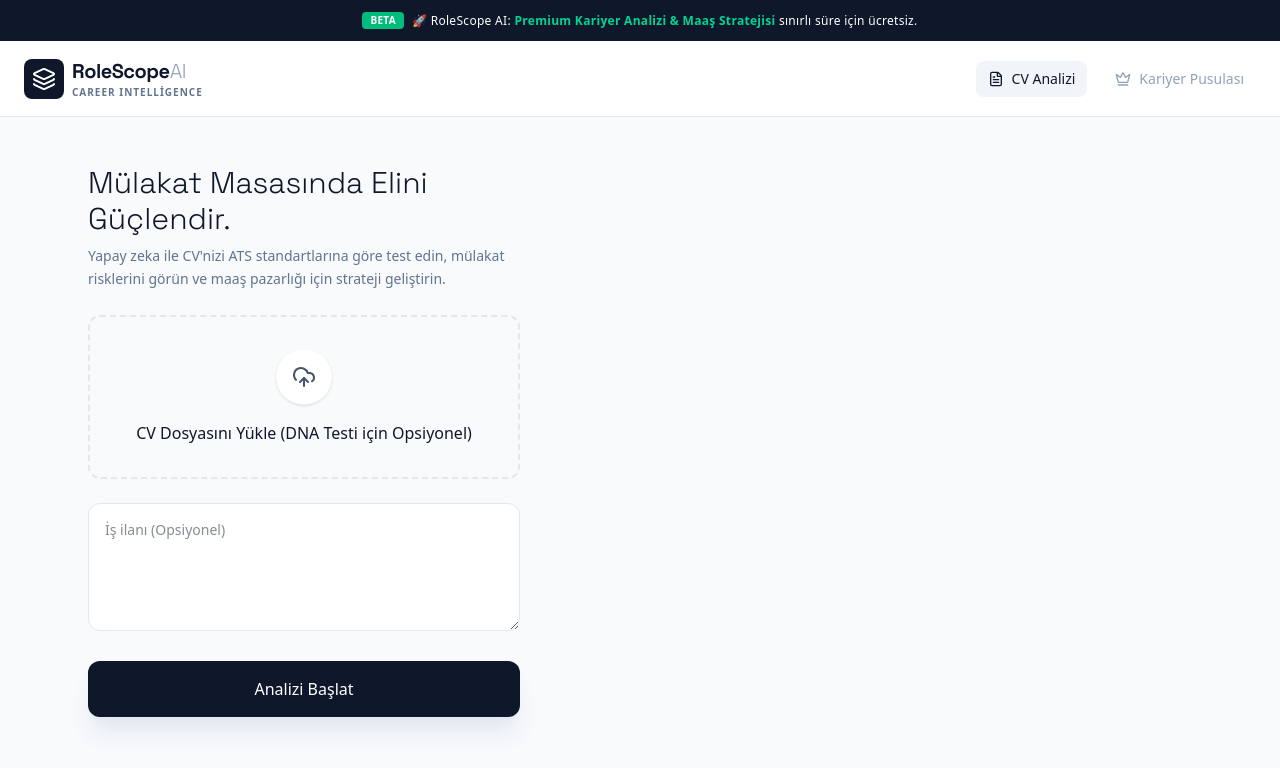
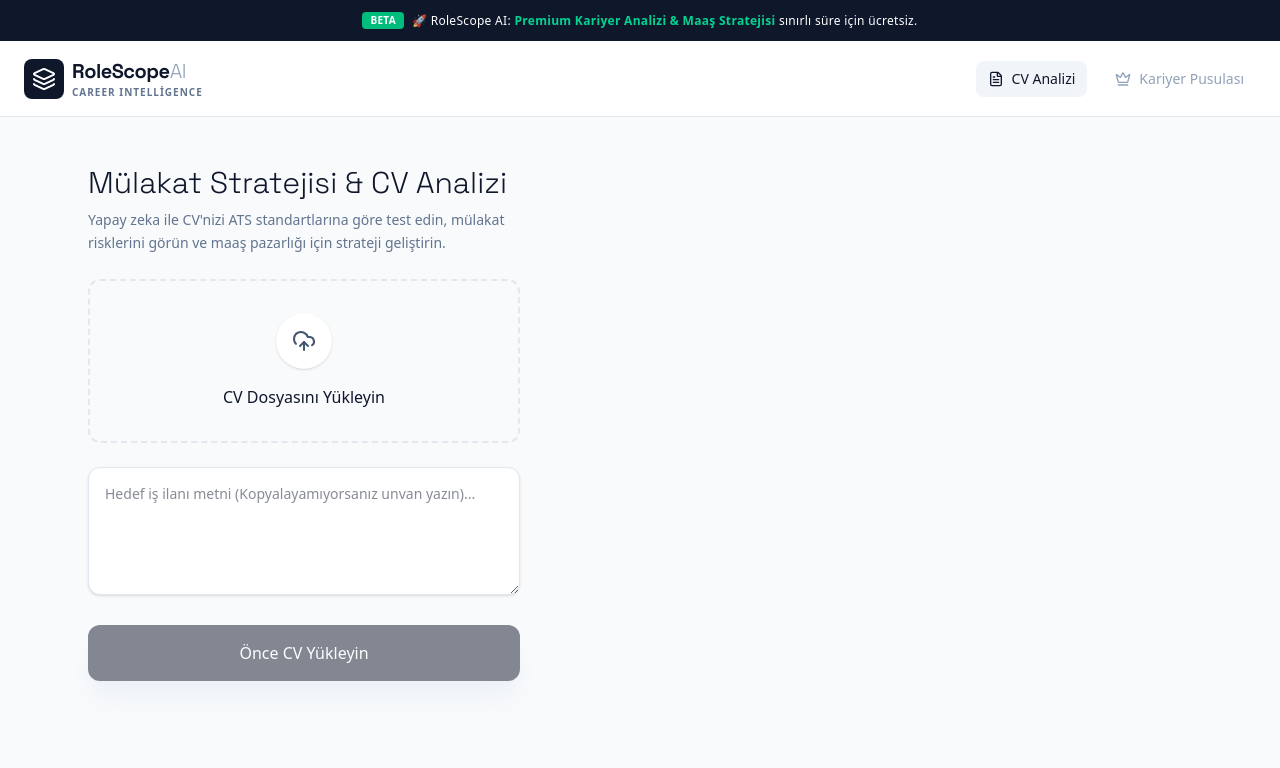
Before and after one commit to monurpirencioglu/rolescope-frontend, a Next.js app: page / in a window 1280 px wide. Shown: the top 768 px of the page. Built offline with nearby package versions, Linux system fonts and the light colour scheme.

Commit message:
Update page.tsx

```diff
--- a/app/page.tsx
+++ b/app/page.tsx
@@ -14,7 +14,7 @@ import {
 } from 'chart.js';
 import { Doughnut, Radar } from 'react-chartjs-2';
 
-// İkon Seti (Tüm profesyonel set yüklü)
+// İkon Seti
 import {
   ShieldAlert,
   TrendingUp,
@@ -96,7 +96,7 @@ export default function Home() {
   };
 
   const handleAnalyze = async () => {
-    if (!file && activeTab === "cv") return alert("Lütfen CV yükleyin.");
+    if (!file && activeTab === "cv") return alert("Lütfen devam etmeden önce bir CV yükleyin.");
     setLoading(true);
     setResult(null);
     const formData = new FormData();
@@ -178,7 +178,7 @@ export default function Home() {
                 <div className="lg:col-span-5 space-y-6">
                     <div>
                         <h2 className="text-3xl font-light text-slate-900 mb-2 flex items-center gap-2">
-                            {activeTab === 'cv' ? 'Mülakat Masasında Elini Güçlendir.' : <><span className="text-amber-500"><Crown size={28} /></span> Karakter DNA’na En Uygun Kariyer Yolunu Keşfet.</>}
+                            {activeTab === 'cv' ? 'Mülakat Stratejisi & CV Analizi' : <><span className="text-amber-500"><Crown size={28} /></span> Karakter DNA’na En Uygun Kariyer Yolunu Keşfet.</>}
                         </h2>
                         <p className="text-slate-500 text-sm leading-relaxed">
                             {activeTab === 'cv' ? "Yapay zeka ile CV'nizi ATS standartlarına göre test edin, mülakat risklerini görün ve maaş pazarlığı için strateji geliştirin." : "Kişilik özelliklerinizi bilimsel yöntemlerle analiz ederek size en uygun çalışma ortamını ve rolü keşfedin."}
@@ -189,22 +189,29 @@ export default function Home() {
                         <input type="file" onChange={(e) => setFile(e.target.files ? e.target.files[0] : null)} className="absolute inset-0 w-full h-full opacity-0 cursor-pointer z-10" />
                         <div className="flex flex-col items-center text-center">
                             <div className="p-4 bg-white rounded-full mb-4 shadow-sm"><UploadCloud size={24} className="text-slate-600" /></div>
-                            <p className="font-medium text-slate-900">{file ? file.name : "CV Dosyasını Yükle (DNA Testi için Opsiyonel)"}</p>
+                            <p className="font-medium text-slate-900">
+                              {file ? file.name : (activeTab === 'cv' ? "CV Dosyasını Yükleyin" : "CV Yükleyin (Opsiyonel)")}
+                            </p>
                         </div>
                     </div>
 
                     {activeTab === 'cv' && (
-                        <textarea placeholder="İş ilanı (Opsiyonel)" className="w-full h-32 p-4 border border-slate-200 rounded-xl outline-none text-sm bg-white" value={ilan} onChange={(e) => setIlan(e.target.value)} />
-                    )}
-
-                    {activeTab === 'cv' && (
-                        <button onClick={handleAnalyze} className="w-full py-4 bg-slate-900 text-white rounded-xl font-medium hover:bg-slate-800 transition-all shadow-xl shadow-slate-200">Analizi Başlat</button>
+                        <>
+                          <textarea placeholder="Hedef iş ilanı metni (Kopyalayamıyorsanız unvan yazın)..." className="w-full h-32 p-4 border border-slate-200 rounded-xl outline-none text-sm bg-white shadow-sm" value={ilan} onChange={(e) => setIlan(e.target.value)} />
+                          <button
+                            onClick={handleAnalyze}
+                            disabled={!file}
+                            className="w-full py-4 bg-slate-900 text-white rounded-xl font-medium hover:bg-slate-800 transition-all shadow-xl shadow-slate-200 disabled:opacity-50 disabled:cursor-not-allowed"
+                          >
+                            {!file ? "Önce CV Yükleyin" : "Stratejik Analizi Başlat"}
+                          </button>
+                        </>
                     )}
                 </div>
 
                 <div className="lg:col-span-7">
                     {activeTab === 'dna' && (
-                        <div className="bg-white p-10 rounded-2xl border border-slate-200 shadow-sm relative overflow-hidden">
+                        <div className="bg-white p-10 rounded-2xl border border-slate-200 shadow-sm relative overflow-hidden h-full">
                             {!testCompleted ? (
                                 <div>
                                     <div className="flex justify-between items-center mb-8">
@@ -258,7 +265,7 @@ export default function Home() {
                 </div>
 
                 <div className="max-w-4xl mx-auto px-6">
-                  <p className="text-2xl text-slate-700 leading-relaxed font-medium italic border-l-8 border-slate-900 pl-10 py-6 bg-white rounded-r-[3rem] shadow-sm italic">
+                  <p className="text-2xl text-slate-700 leading-relaxed font-medium italic border-l-8 border-slate-900 pl-10 py-6 bg-white rounded-r-[3rem] shadow-sm">
                     "{result.karakter_ozeti}"
                   </p>
                 </div>
@@ -297,7 +304,25 @@ export default function Home() {
                         </div>
                         <div className="md:col-span-2 bg-white p-8 rounded-3xl border border-slate-200 shadow-sm">
                             <h3 className="text-xs font-bold text-slate-400 uppercase tracking-widest mb-4">Yetkinlik Analizi</h3>
-                            <div className="h-56"><Radar data={getRadarData(result.uyum_skoru?.alt_kirimlar)} options={{ maintainAspectRatio: false, scales: { r: { ticks: { display: false }, grid: { color: '#f1f5f9' } } }, plugins: { legend: { display: false } } }} /></div>
+                            <div className="h-56">
+                              <Radar
+                                data={getRadarData(result.uyum_skoru?.alt_kirimlar)}
+                                options={{
+                                  maintainAspectRatio: false,
+                                  scales: {
+                                    r: {
+                                      min: 40,
+                                      max: 100,
+                                      ticks: { display: false, stepSize: 15 },
+                                      grid: { color: '#f1f5f9', lineWidth: 2 },
+                                      angleLines: { color: '#f1f5f9' },
+                                      pointLabels: { font: { size: 10, weight: '600' }, color: '#64748b' }
+                                    }
+                                  },
+                                  plugins: { legend: { display: false } }
+                                }}
+                              />
+                            </div>
                         </div>
                     </div>
 
```
